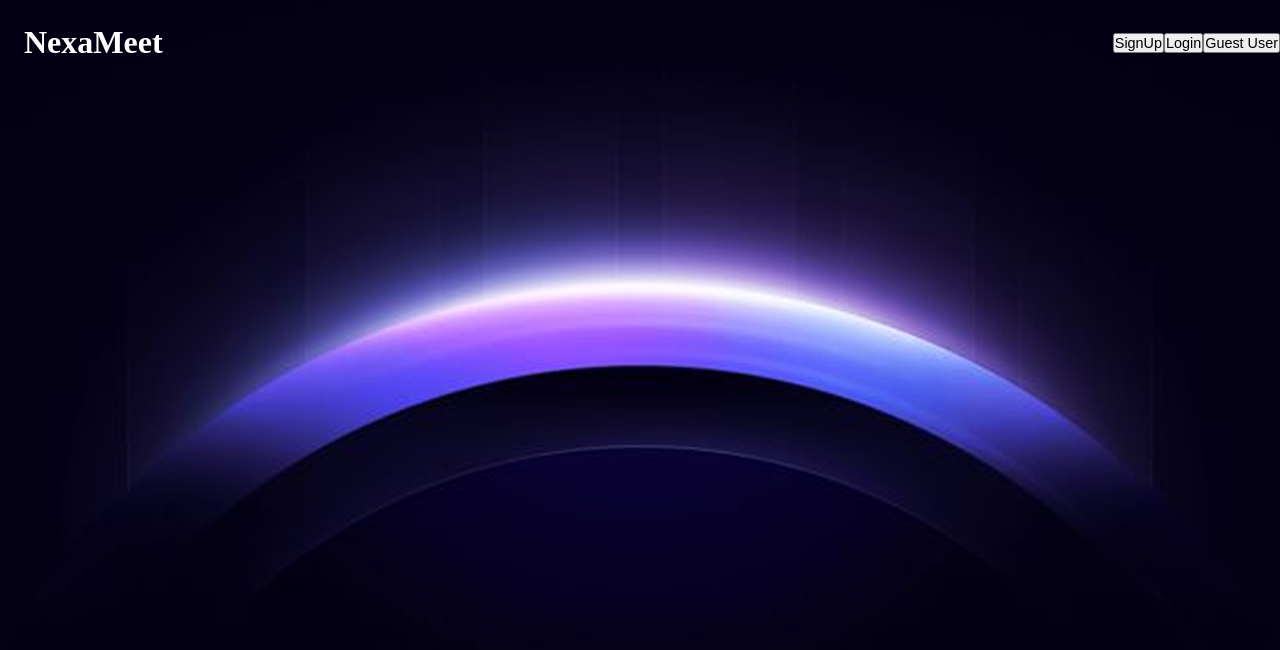
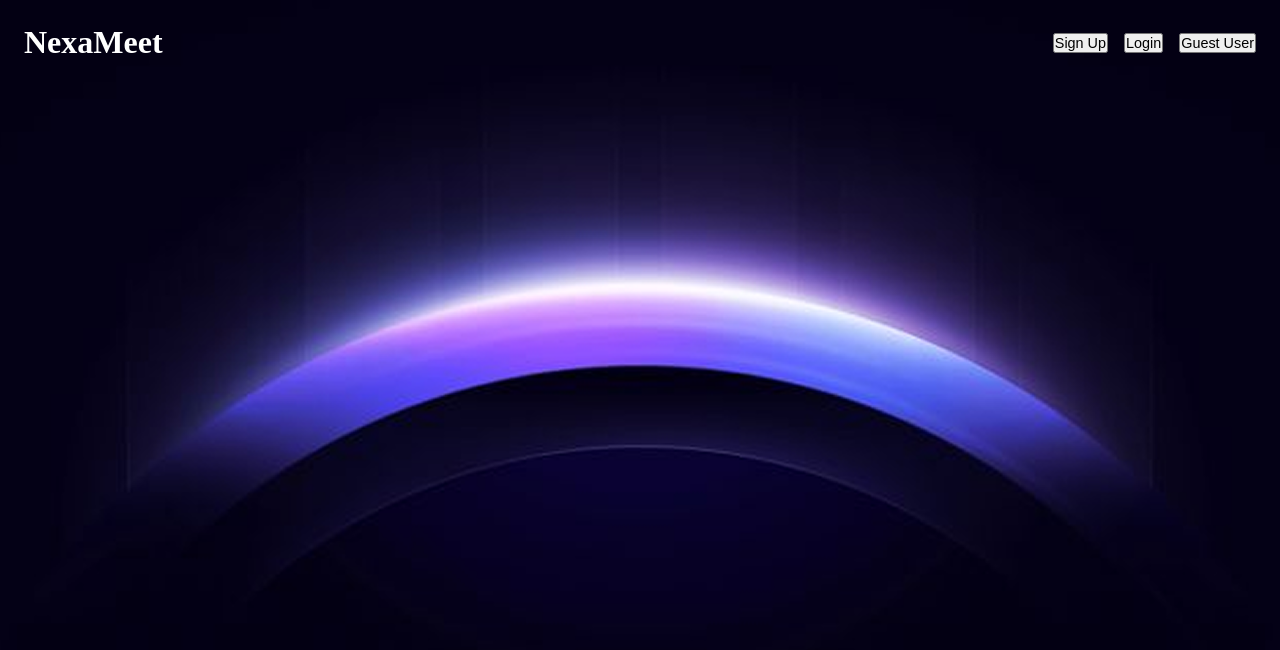
Before and after one commit to nikhilkdevx/Zoom, a React app in the folder FrontEnd/Frontend/: page / in a window 1280 px wide. Shown: the top 650 px of the page. Built offline with nearby package versions, Linux system fonts and the light colour scheme; the HTML template or start-up script is replaced by a standard one.

Commit message:
navbar layout completed

```diff
--- a/FrontEnd/Frontend/src/components/Navbar.css
+++ b/FrontEnd/Frontend/src/components/Navbar.css
@@ -11,7 +11,13 @@
 
 }
 
-.Navbarbtns button p {
+.Navbarbtns{
+    display: flex;
+    gap:1rem;
+    padding: 1.5em; ;
+}
+
+.Navbarbtns button  {
     font-size: 0.9rem;
 
 }
--- a/FrontEnd/Frontend/src/components/Navbar.jsx
+++ b/FrontEnd/Frontend/src/components/Navbar.jsx
@@ -6,9 +6,9 @@ export default function Navbar(){
                 <h2>NexaMeet</h2>
             </div>
             <div className="Navbarbtns">
-                <button><p>SignUp</p></button>
-                <button><p>Login</p></button>
-                <button><p>Guest User</p></button>
+                <button>Sign Up</button>
+                <button>Login</button>
+                <button>Guest User</button>
             </div>
         </div>
     )
```
